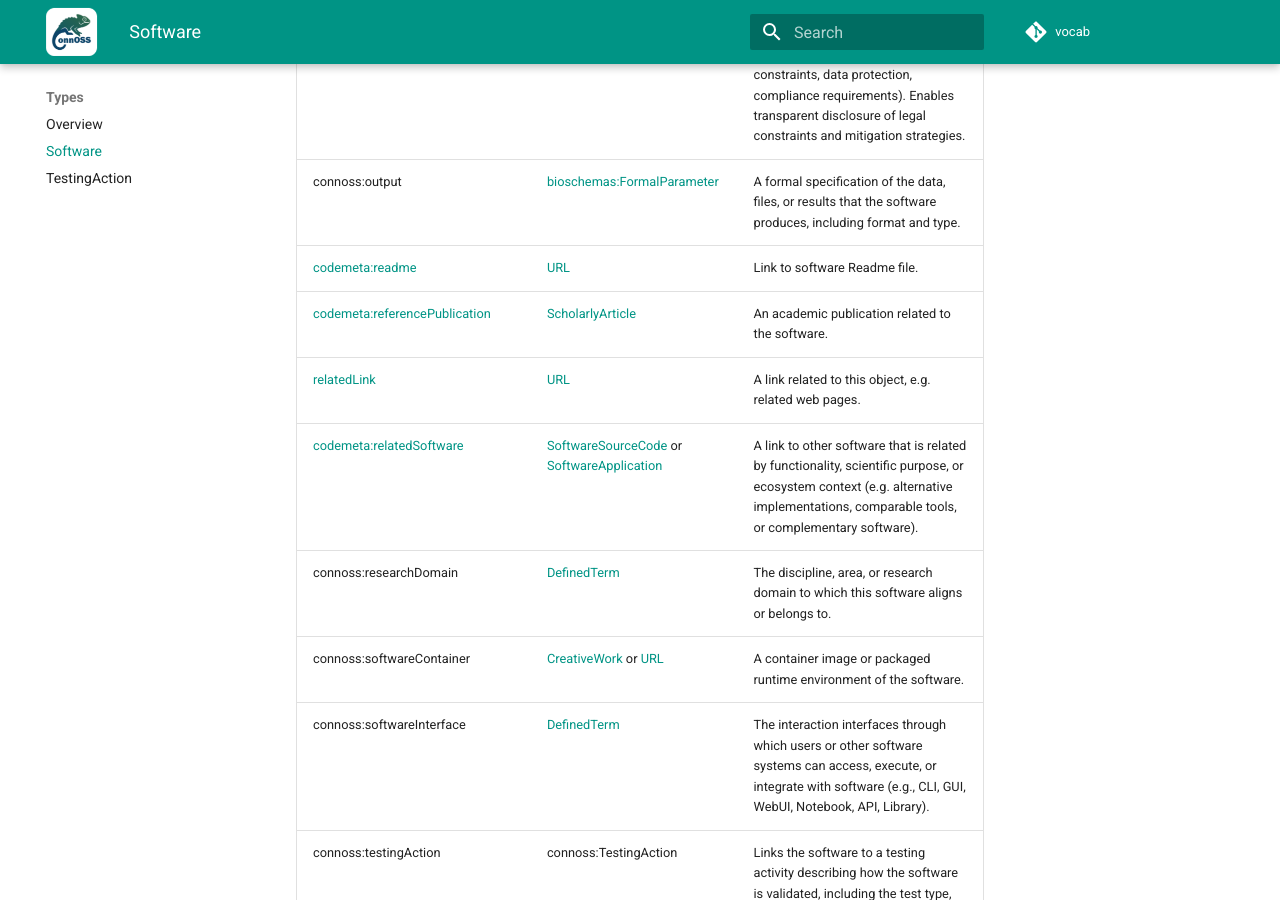
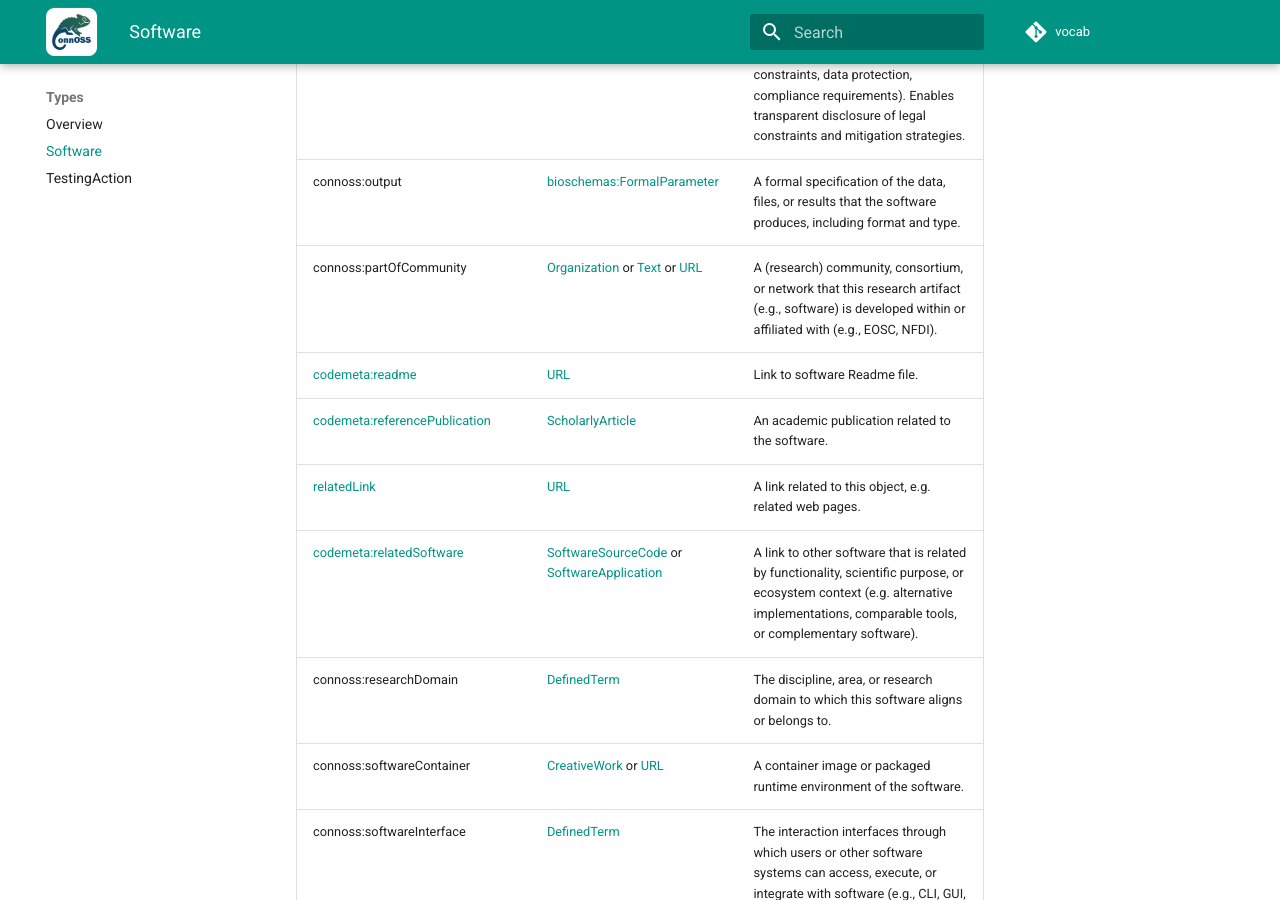
Before and after one commit to ConnOSS-Project/vocab, an MkDocs documentation site: the page built from docs/Types/Software.md, in a window 1280 px wide and 900 px high, scrolled down 2098 px. Built offline with MkDocs 1.6.1 and Material for MkDocs 9.7.7, drawn with Linux system fonts in a browser that asks for light colours; comment, search, counter and statistics services are not loaded.

Commit message:
Add connoss:partOfCommunity property

```diff
--- a/docs/Types/Software.md
+++ b/docs/Types/Software.md
@@ -74,6 +74,10 @@ This type includes properties from schema.org types: [Thing](http://schema.org/T
 <td><a href='https://bioschemas.org/FormalParameter' target='_blank'>bioschemas:FormalParameter</a></td>
 <td>A formal specification of the data, files, or results that the software produces, including format and type.</td>
 </tr>
+<tr><td>connoss:partOfCommunity</td>
+<td><a href='http://schema.org/Organization' target='_blank'>Organization</a> or <a href='http://schema.org/Text' target='_blank'>Text</a> or <a href='http://schema.org/URL' target='_blank'>URL</a></td>
+<td>A (research) community, consortium, or network that this research artifact (e.g., software) is developed within or affiliated with (e.g., EOSC, NFDI).</td>
+</tr>
 <tr><td><a href='https://codemeta.github.io/terms/#readme' target='_blank'>codemeta:readme</a></td>
 <td><a href='http://schema.org/URL' target='_blank'>URL</a></td>
 <td>Link to software Readme file.</td>
```
Also changed, not shown: 1 other file.
